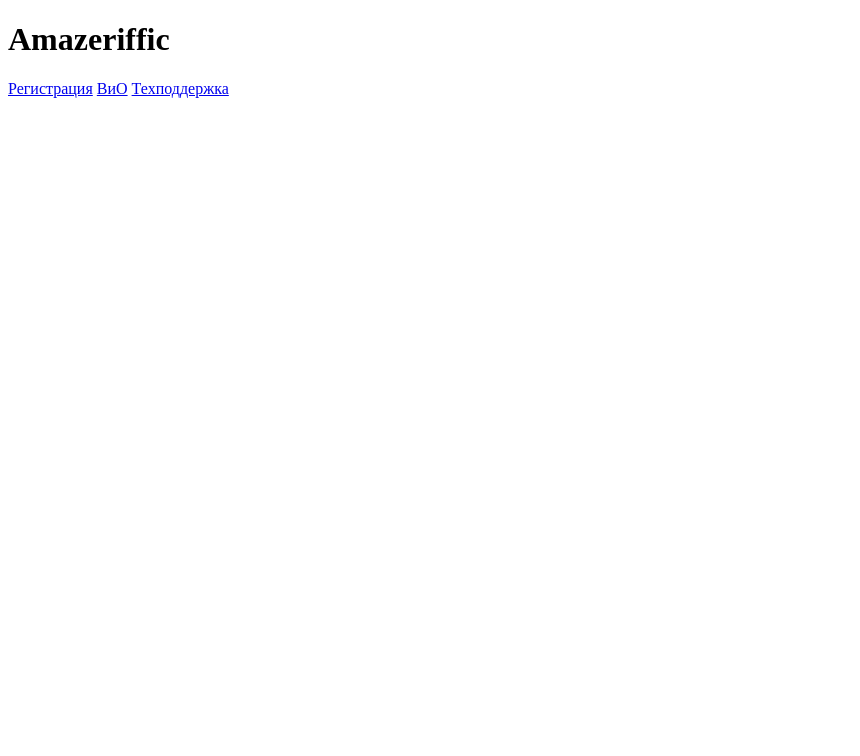
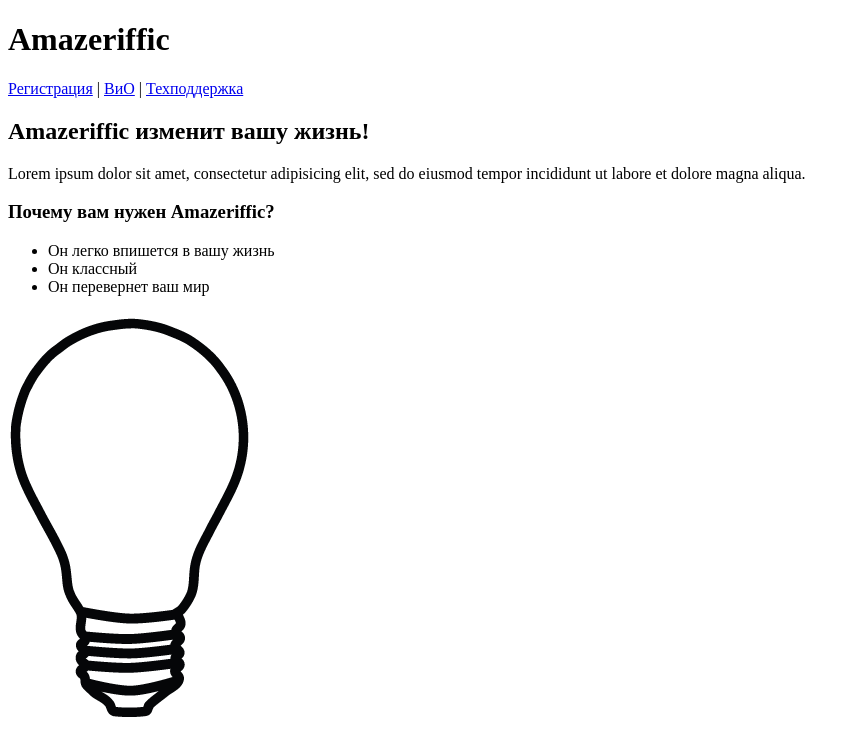
Before and after one commit to AlexRolfPro/Amazeriffic, a plain HTML site: page index.html in a window 1280 px wide. Shown: the whole page, without its empty margins (0-860 px from the left). Drawn offline with Linux system fonts and the light colour scheme.

Commit message:
main done in index.html

```diff
--- a/index.html
+++ b/index.html
@@ -10,13 +10,23 @@
   <header>
     <h1>Amazeriffic</h1>
     <nav>
-      <a href="#">Регистрация</a>
-      <a href="#">ВиО</a>
+      <a href="#">Регистрация</a> |
+      <a href="#">ВиО</a> |
       <a href="#">Техподдержка</a>
     </nav>
   </header>
   <div class="main">
-
+    <h2>Amazeriffic изменит вашу жизнь!</h2>
+    <p>Lorem ipsum dolor sit amet, consectetur adipisicing elit, sed do
+       eiusmod tempor incididunt ut labore et dolore magna aliqua.
+    </p>
+    <h3>Почему вам нужен Amazeriffic?</h3>
+    <ul>
+     <li>Он легко впишется в вашу жизнь</li>
+     <li>Он классный</li>
+     <li>Он перевернет ваш мир</li>
+    </ul>
+    <img src="img/lightbulb.png" alt="Изображение лампочки">
   </div>
   <footer>
 
```
Also changed, not shown: img/lightbulb.png (added).
